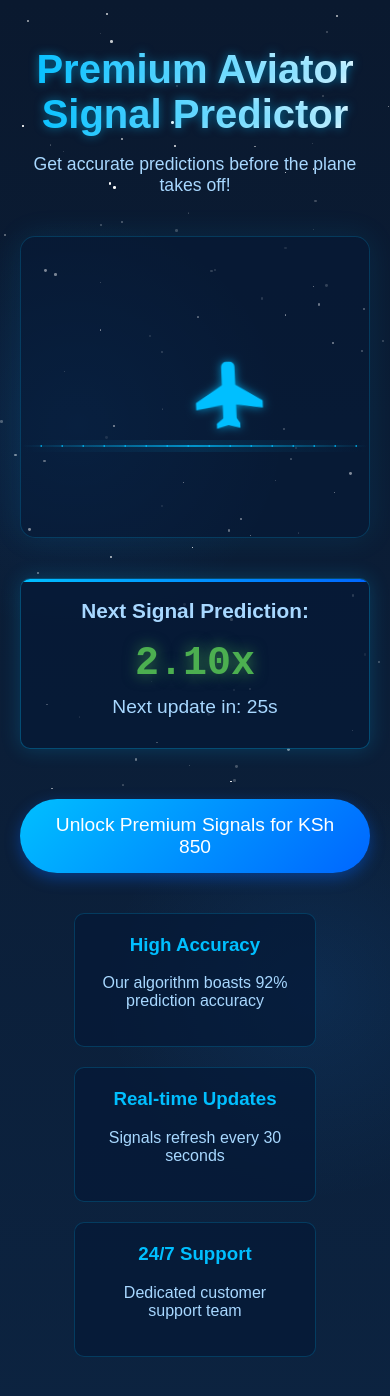
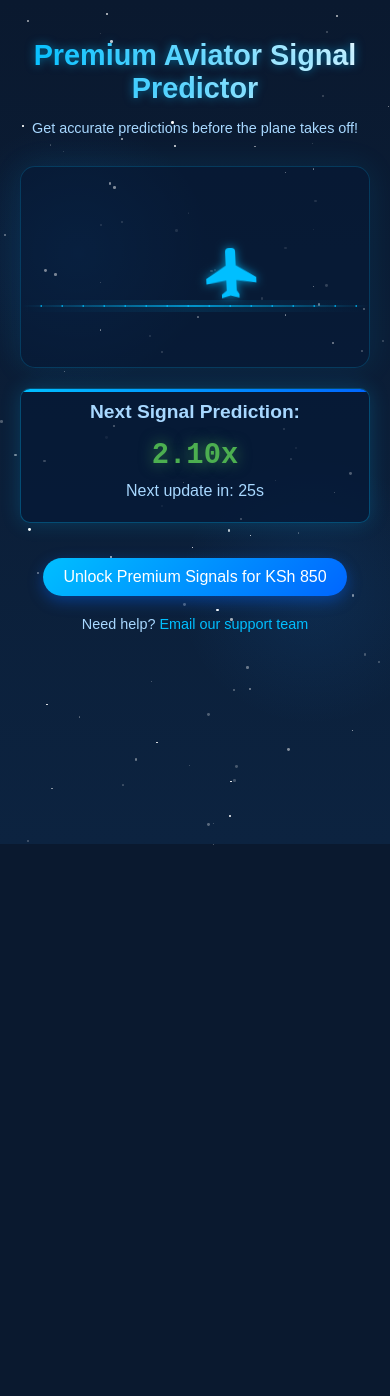
Before and after one commit to Kibet7/signal, a plain HTML site: page index.html in a window 390 px wide. After the commit the page ends 844 px from the top, so only its background shows below. Drawn offline with Linux system fonts and the light colour scheme.

Commit message:
Update index.html

```diff
--- a/index.html
+++ b/index.html
@@ -34,7 +34,7 @@
         }
 
         .header h1 {
-            font-size: 2.5rem;
+            font-size: 2.2rem;
             text-shadow: 0 0 10px rgba(0, 191, 255, 0.5);
             background: linear-gradient(90deg, #00bfff, #ffffff);
             -webkit-background-clip: text;
@@ -45,13 +45,13 @@
 
         .header p {
             color: #a8d8ff;
-            font-size: 1.1rem;
+            font-size: 1rem;
         }
 
         .game-container {
             position: relative;
-            height: 300px;
-            margin: 40px 0;
+            height: 250px;
+            margin: 30px 0;
             background: rgba(5, 25, 55, 0.5);
             border-radius: 15px;
             overflow: hidden;
@@ -103,8 +103,8 @@
 
         .plane {
             position: absolute;
-            width: 80px;
-            height: 80px;
+            width: 60px;
+            height: 60px;
             left: 0;
             top: 50%;
             transform: translateY(-50%);
@@ -132,8 +132,8 @@
         .signal-display {
             background: rgba(5, 25, 55, 0.7);
             border-radius: 10px;
-            padding: 20px;
-            margin: 30px 0;
+            padding: 15px;
+            margin: 20px 0;
             box-shadow: 0 0 20px rgba(0, 191, 255, 0.2);
             border: 1px solid rgba(0, 191, 255, 0.3);
             position: relative;
@@ -153,11 +153,11 @@
         .signal-display h2 {
             margin-top: 0;
             color: #a8d8ff;
-            font-size: 1.3rem;
+            font-size: 1.2rem;
         }
 
         .signal {
-            font-size: 2.5rem;
+            font-size: 2rem;
             font-weight: bold;
             color: #4CAF50;
             text-shadow: 0 0 15px rgba(76, 175, 80, 0.7);
@@ -171,7 +171,7 @@
         }
 
         .countdown {
-            font-size: 1.2rem;
+            font-size: 1rem;
             margin: 10px 0;
             color: #a8d8ff;
         }
@@ -180,13 +180,13 @@
             background: linear-gradient(135deg, #00bfff, #0066ff);
             color: white;
             border: none;
-            padding: 15px 30px;
-            font-size: 1.2rem;
+            padding: 12px 25px;
+            font-size: 1.1rem;
             border-radius: 50px;
             cursor: pointer;
             transition: all 0.3s;
             box-shadow: 0 5px 15px rgba(0, 102, 255, 0.4);
-            margin-top: 20px;
+            margin-top: 15px;
             position: relative;
             overflow: hidden;
             z-index: 1;
@@ -216,9 +216,9 @@
 
         .payment-instructions {
             background: rgba(5, 25, 55, 0.9);
-            padding: 25px;
+            padding: 20px;
             border-radius: 10px;
-            margin: 30px auto;
+            margin: 25px auto;
             max-width: 600px;
             border: 1px solid rgba(0, 191, 255, 0.3);
             box-shadow: 0 0 20px rgba(0, 191, 255, 0.2);
@@ -250,42 +250,44 @@
         .payment-instructions h3 {
             margin-top: 0;
             color: #00bfff;
-            font-size: 1.5rem;
+            font-size: 1.3rem;
         }
 
         .payment-instructions ol {
             text-align: left;
             padding-left: 20px;
+            font-size: 0.9rem;
         }
 
         .payment-instructions li {
-            margin-bottom: 10px;
-            line-height: 1.6;
+            margin-bottom: 8px;
+            line-height: 1.5;
             color: #a8d8ff;
         }
 
         .payment-details {
             background: rgba(0, 191, 255, 0.1);
-            padding: 15px;
+            padding: 12px;
             border-radius: 8px;
-            margin: 20px 0;
+            margin: 15px 0;
             border: 1px solid rgba(0, 191, 255, 0.2);
         }
 
         .detail-row {
             display: flex;
             justify-content: space-between;
-            margin-bottom: 10px;
+            margin-bottom: 8px;
             align-items: center;
         }
 
         .detail-label {
             font-weight: bold;
             color: #a8d8ff;
+            font-size: 0.9rem;
         }
 
         .detail-value {
-            font-size: 1.1rem;
+            font-size: 1rem;
             color: #00bfff;
             font-weight: bold;
         }
@@ -294,11 +296,11 @@
             background: rgba(0, 191, 255, 0.3);
             color: white;
             border: none;
-            padding: 5px 15px;
+            padding: 4px 12px;
             border-radius: 20px;
             cursor: pointer;
-            font-size: 0.9rem;
-            margin-left: 10px;
+            font-size: 0.8rem;
+            margin-left: 8px;
             transition: all 0.2s;
             border: 1px solid rgba(0, 191, 255, 0.5);
         }
@@ -310,39 +312,6 @@
         .copy-btn.copied {
             background: #4CAF50;
             border-color: #4CAF50;
-        }
-
-        .features {
-            display: flex;
-            justify-content: space-around;
-            flex-wrap: wrap;
-            margin: 30px 0;
-        }
-
-        .feature {
-            background: rgba(5, 25, 55, 0.7);
-            padding: 20px;
-            border-radius: 10px;
-            width: 30%;
-            min-width: 200px;
-            margin: 10px 0;
-            border: 1px solid rgba(0, 191, 255, 0.2);
-            transition: all 0.3s;
-        }
-
-        .feature:hover {
-            transform: translateY(-5px);
-            box-shadow: 0 5px 15px rgba(0, 191, 255, 0.2);
-            border-color: rgba(0, 191, 255, 0.4);
-        }
-
-        .feature h3 {
-            color: #00bfff;
-            margin-top: 0;
-        }
-
-        .feature p {
-            color: #a8d8ff;
         }
 
         .stars {
@@ -372,15 +341,71 @@
             25% { transform: translateY(-70%) rotate(5deg); }
             50% { transform: translateY(-50%) rotate(0deg); }
             75% { transform: translateY(-30%) rotate(-5deg); }
-            100% { left: calc(100% - 80px); transform: translateY(-50%) rotate(0deg); }
+            100% { left: calc(100% - 60px); transform: translateY(-50%) rotate(0deg); }
         }
 
         .error-message {
             color: #ff5555;
-            margin-top: 10px;
+            margin-top: 8px;
             font-weight: bold;
             text-shadow: 0 0 5px rgba(255, 85, 85, 0.5);
             display: none;
+            font-size: 0.9rem;
+        }
+
+        .support-email {
+            margin-top: 20px;
+            color: #a8d8ff;
+            font-size: 0.9rem;
+        }
+
+        .support-email a {
+            color: #00bfff;
+            text-decoration: none;
+        }
+
+        .support-email a:hover {
+            text-decoration: underline;
+        }
+
+        @media (max-width: 480px) {
+            .header h1 {
+                font-size: 1.8rem;
+            }
+
+            .header p {
+                font-size: 0.9rem;
+            }
+
+            .game-container {
+                height: 200px;
+                margin: 20px 0;
+            }
+
+            .signal-display {
+                padding: 12px;
+            }
+
+            .signal {
+                font-size: 1.8rem;
+            }
+
+            .payment-button {
+                padding: 10px 20px;
+                font-size: 1rem;
+            }
+
+            .payment-instructions {
+                padding: 15px;
+            }
+
+            .payment-instructions h3 {
+                font-size: 1.2rem;
+            }
+
+            .payment-instructions ol {
+                font-size: 0.85rem;
+            }
         }
     </style>
 </head>
@@ -412,6 +437,10 @@
 
         <button class="payment-button" id="payButton">Unlock Premium Signals for KSh 850</button>
 
+        <div class="support-email">
+            Need help? <a href="mailto:support@aviatorpredictor.com">Email our support team</a>
+        </div>
+
         <div class="payment-instructions" id="paymentInstructions">
             <h3>M-Pesa Payment Instructions</h3>
             <p>Follow these steps to complete your payment:</p>
@@ -440,22 +469,6 @@
             </div>
 
             <p>After successful payment, refresh this page to access premium signals!</p>
-            <p>For any issues, contact support: <strong>0712345678</strong></p>
-        </div>
-
-        <div class="features">
-            <div class="feature">
-                <h3>High Accuracy</h3>
-                <p>Our algorithm boasts 92% prediction accuracy</p>
-            </div>
-            <div class="feature">
-                <h3>Real-time Updates</h3>
-                <p>Signals refresh every 30 seconds</p>
-            </div>
-            <div class="feature">
-                <h3>24/7 Support</h3>
-                <p>Dedicated customer support team</p>
-            </div>
         </div>
     </div>
 
```
